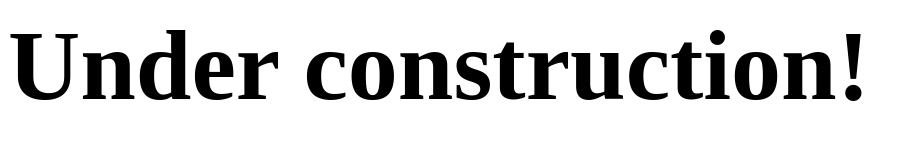
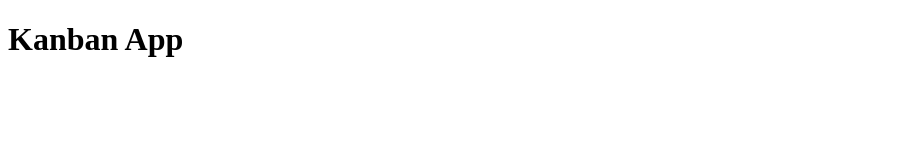
Before and after one commit to siinch/logbog-skabelon, a website: page projects/webapp/index.html in a window 1280 px wide. Shown: the whole page, without its empty margins (0-917 px from the left). Drawn offline with Linux system fonts and the light colour scheme.

Commit message:
simple html for Kanban App

```diff
--- a/projects/webapp/index.html
+++ b/projects/webapp/index.html
@@ -1 +1,9 @@
-<h1 style="font-size: 100;"> Under construction!</h1>
+<!DOCTYPE html>
+<html>
+    <head>
+        <title>Kanban App</title>
+    </head>
+    <body>
+        <h1>Kanban App</h1>
+    </body>
+</html>
```
Also changed, not shown: projects/game/index.html (+1 -1 lines).
